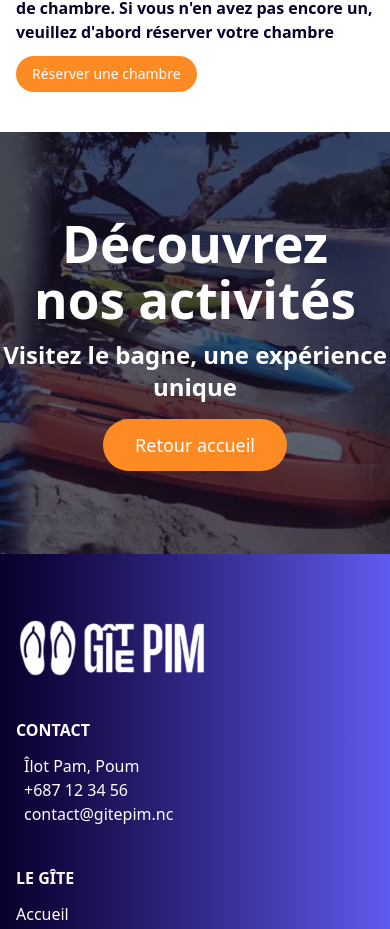
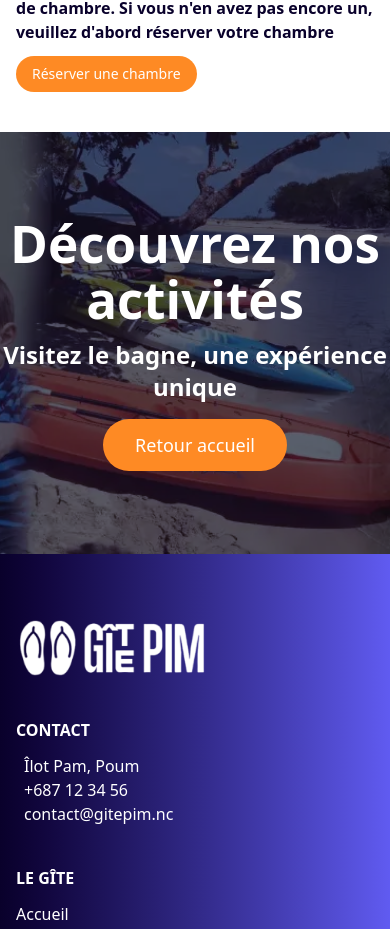
Before and after one commit to viti-cci-2024/gitepim-vue3-vti, a Vue app: page /kayakresa in a window 390 px wide. Shown: the part 1291-2220 px from the top of the page. Built offline with nearby package versions, Linux system fonts and the light colour scheme; no server answers.

Commit message:
Modif prefooter resa probleme slider resolu

```diff
--- a/src/components/PrefooterResa.vue
+++ b/src/components/PrefooterResa.vue
@@ -1,35 +1,40 @@
 <template>
-    <!-- BANDEAU PRE-FOOTER avec le slider -->
-  <section class="w-full h-[50vh] md:h-[40vh] bg-top bg-cover flex items-center justify-center bg-gray-500 bg-blend-multiply"
-    :style="{ backgroundImage: 'url(/bandoprestas.webp)' }">
+  <!-- BANDEAU PRE-FOOTER avec le slider -->
+  <section
+    class="w-full h-[50vh] md:h-[40vh] bg-top bg-cover flex items-center justify-center bg-gray-500 bg-blend-multiply overflow-x-hidden"
+    :style="{ backgroundImage: 'url(/bandoprestas.webp)' }"
+  >
     <div class="text-center">
       <h1 class="mb-3 text-white text-4xl font-bold">
-        Découvrez nos activités
+        Découvrez nos activités
       </h1>
-      <!-- Conteneur du slider : position relative et overflow-hidden -->
-      <div class="relative h-16">
+
+      <!-- Conteneur du slider : position relative, largeur 100% et overflow-hidden -->
+      <div class="relative w-full h-16 overflow-hidden">
         <transition name="slide" mode="out-in">
-          <p :key="currentIndex"
-            class="absolute inset-0 flex items-center justify-center text-2xl font-semibold text-white whitespace-normal md:whitespace-nowrap">
+          <p
+            :key="currentIndex"
+            class="absolute inset-0 flex items-center justify-center text-2xl font-semibold text-white whitespace-normal md:whitespace-nowrap"
+          >
             {{ currentPhrase }}
           </p>
         </transition>
       </div>
-      <RouterLink :to="{ name: 'Home' }"
-        class="mt-4 inline-block text-lg font-semibold py-3 px-8 rounded-full bg-[#FE8A24] text-white transition-all hover:bg-[#09012B] hover:scale-105">
+
+      <RouterLink
+        :to="{ name: 'Home' }"
+        class="mt-4 inline-block text-lg font-semibold py-3 px-8 rounded-full bg-[#FE8A24] text-white transition-all hover:bg-[#09012B] hover:scale-105"
+      >
         Retour accueil
       </RouterLink>
     </div>
   </section>
-
 </template>
 
 <script setup>
 import { ref, computed, onMounted, onBeforeUnmount } from 'vue'
 
-
-///////////// LE SLIDER /////////////////
-// Déclaration des phrases du slider
+// Phrases du slider
 const phrases = [
   "Seul ou avec des amis, profitez d'une belle balade en Kayak",
   "Visitez le bagne, une expérience unique",
@@ -38,11 +43,9 @@ const phrases = [
   "La garderie pour vos enfants est ouverte tous les jours"
 ]
 
-// currentIndex et intervalId avec ref
 const currentIndex = ref(0)
 let intervalId = null
 
-// Calcul de la phrase courante
 const currentPhrase = computed(() => phrases[currentIndex.value])
 
 function startSlider() {
@@ -51,41 +54,34 @@ function startSlider() {
   }, 3300)
 }
 
-onMounted(() => {
-  startSlider()
-})
-
+onMounted(startSlider)
 onBeforeUnmount(() => {
   clearInterval(intervalId)
 })
 </script>
 
 <style scoped>
-/* Animation de slide pour l'entrée et la sortie avec Vue 3 */
+/* Animation de slide pour l'entrée et la sortie */
 .slide-enter-active,
 .slide-leave-active {
   transition: transform 0.5s ease, opacity 0.5s ease;
 }
 
-/* Pour l'entrée : initialement en dehors à droite */
 .slide-enter-from {
   transform: translateX(100%);
   opacity: 0;
 }
 
-/* Puis transition vers le centre */
 .slide-enter-to {
   transform: translateX(0);
   opacity: 1;
 }
 
-/* Pour la sortie : à partir du centre */
 .slide-leave-from {
   transform: translateX(0);
   opacity: 1;
 }
 
-/* Et sortir vers la gauche */
 .slide-leave-to {
   transform: translateX(-100%);
   opacity: 0;
```
